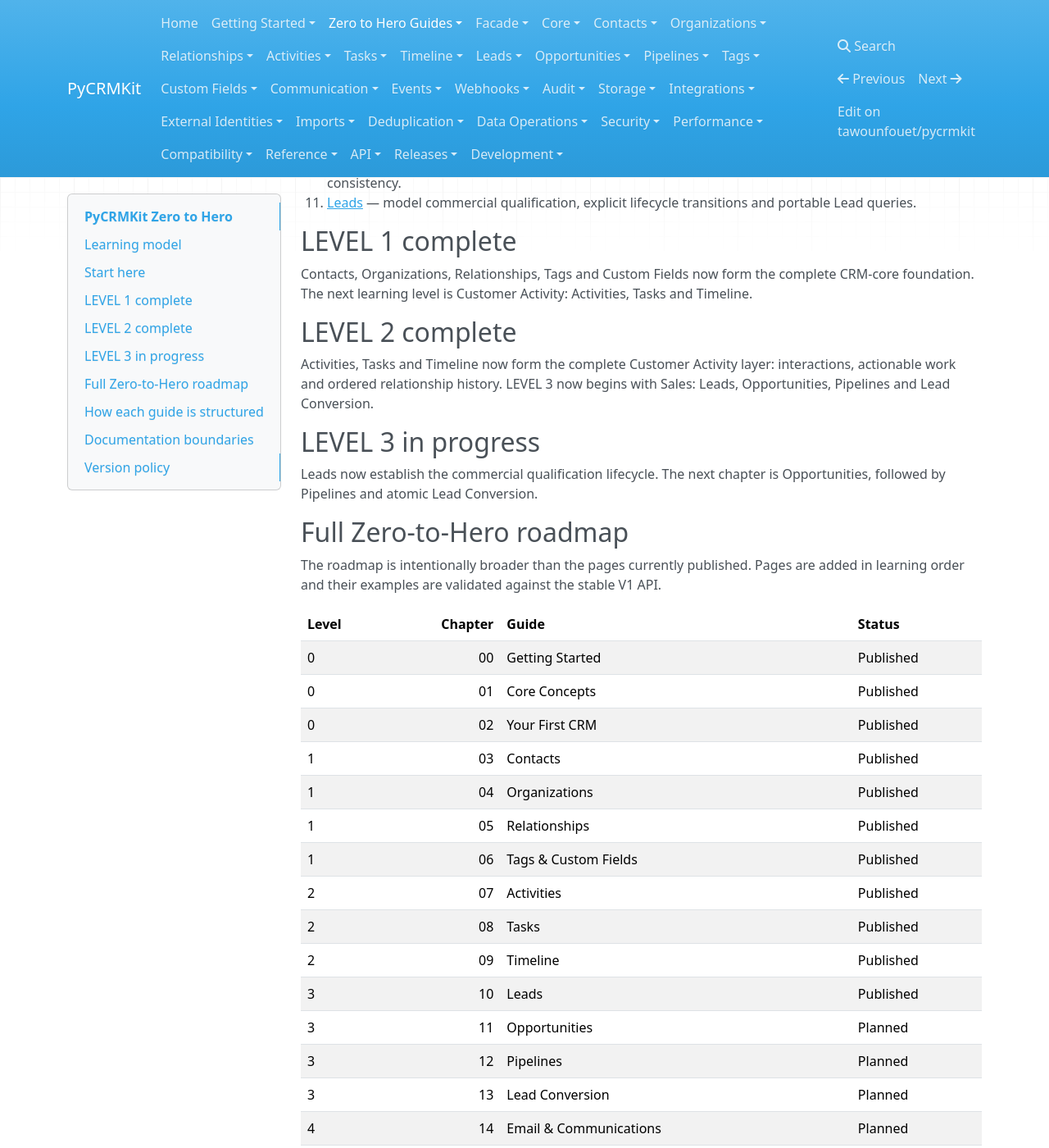
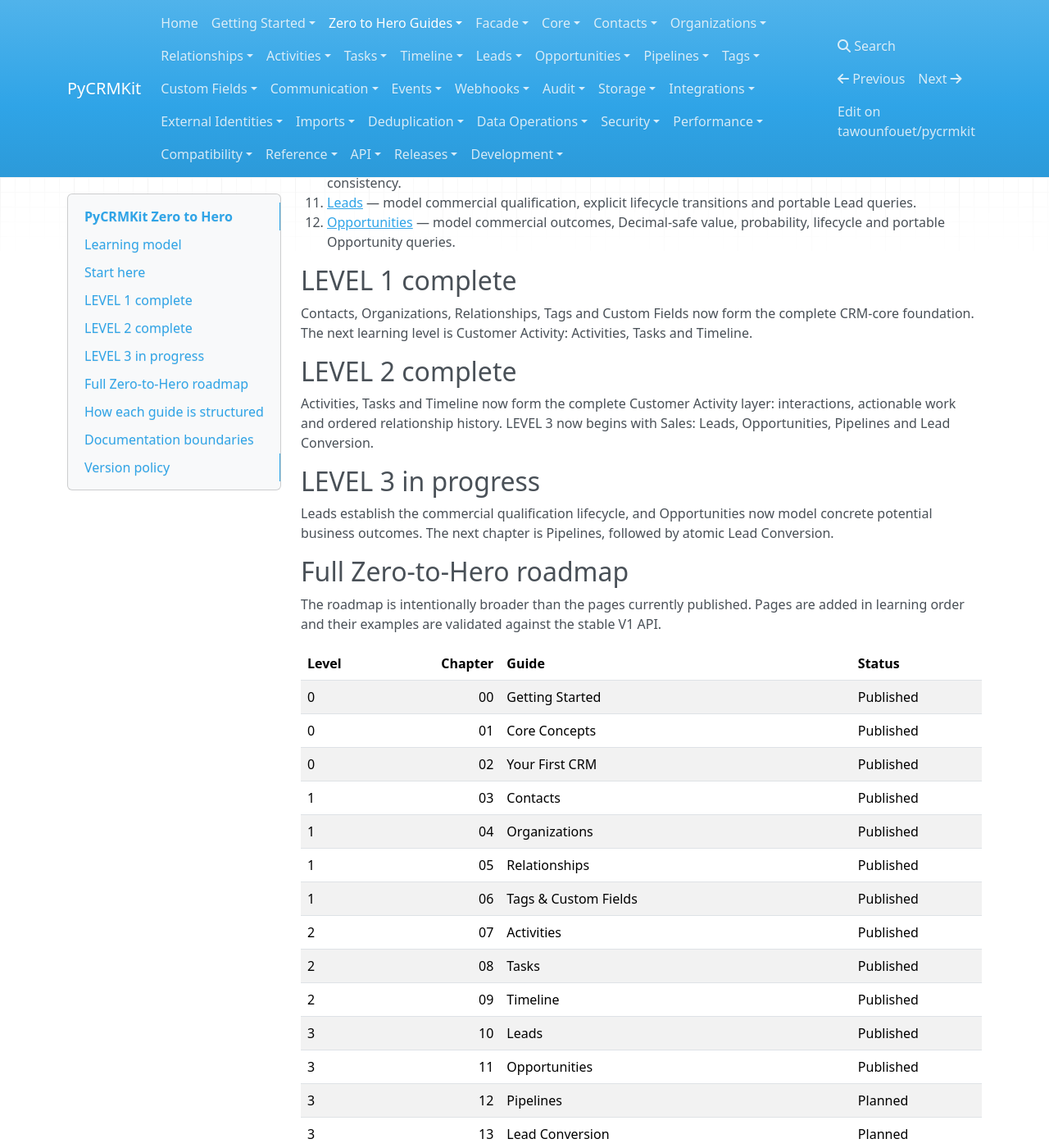
Before and after one commit to tawounfouet/pycrmkit, an MkDocs documentation site: the page built from docs/guides/index.md, in a window 1280 px wide and 1400 px high, scrolled down 1008 px. Shown: the whole window at 82% size. Built offline with MkDocs 1.6.1, drawn with Linux system fonts in a browser that asks for light colours; nearby versions of some CDN libraries.

Commit message:
docs(guides): publish opportunities learning path

```diff
--- a/docs/guides/index.md
+++ b/docs/guides/index.md
@@ -44,6 +44,7 @@
 9. [Tasks](08_tasks.md) — master actionable CRM work, priorities, due dates, lifecycle transitions and overdue queries.
 10. [Timeline](09_timeline.md) — understand immutable customer-history projections, replay safety, filters and transactional consistency.
 11. [Leads](10_leads.md) — model commercial qualification, explicit lifecycle transitions and portable Lead queries.
+12. [Opportunities](11_opportunities.md) — model commercial outcomes, Decimal-safe value, probability, lifecycle and portable Opportunity queries.
 
 ## LEVEL 1 complete
 
@@ -55,7 +56,7 @@
 
 ## LEVEL 3 in progress
 
-Leads now establish the commercial qualification lifecycle. The next chapter is Opportunities, followed by Pipelines and atomic Lead Conversion.
+Leads establish the commercial qualification lifecycle, and Opportunities now model concrete potential business outcomes. The next chapter is Pipelines, followed by atomic Lead Conversion.
 
 ## Full Zero-to-Hero roadmap
 
@@ -75,7 +76,7 @@
 | 2 | 08 | Tasks | Published |
 | 2 | 09 | Timeline | Published |
 | 3 | 10 | Leads | Published |
-| 3 | 11 | Opportunities | Planned |
+| 3 | 11 | Opportunities | Published |
 | 3 | 12 | Pipelines | Planned |
 | 3 | 13 | Lead Conversion | Planned |
 | 4 | 14 | Email & Communications | Planned |
```
